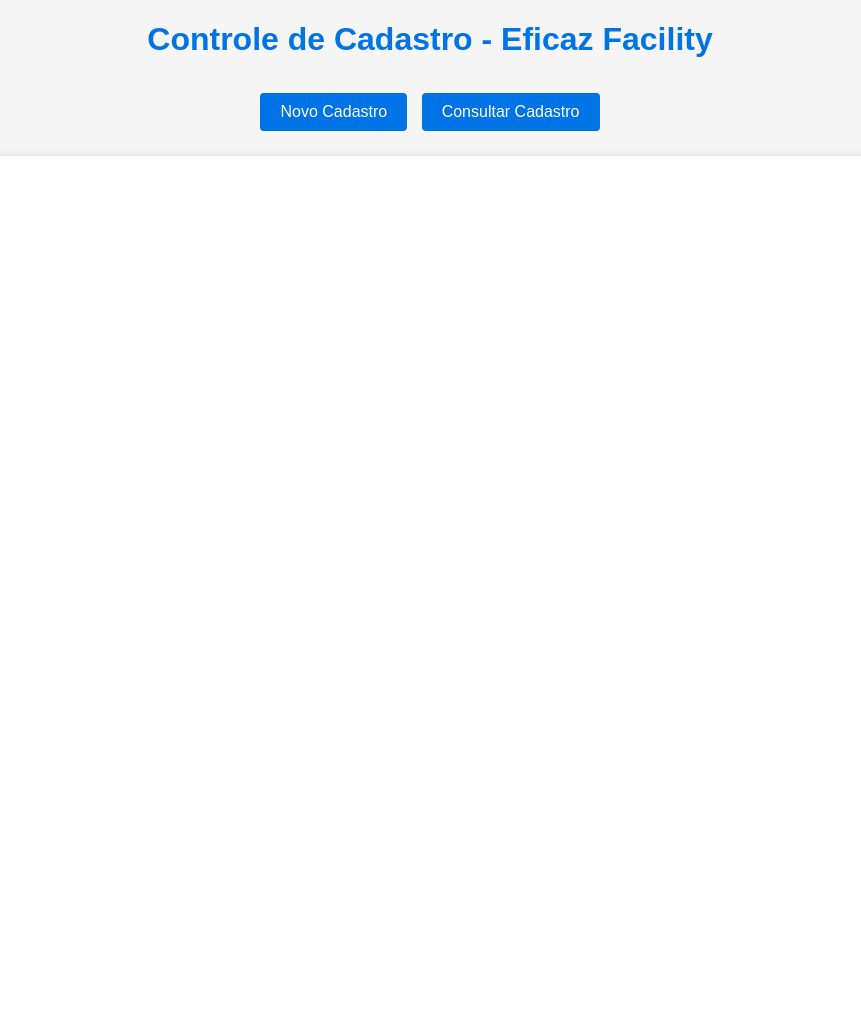
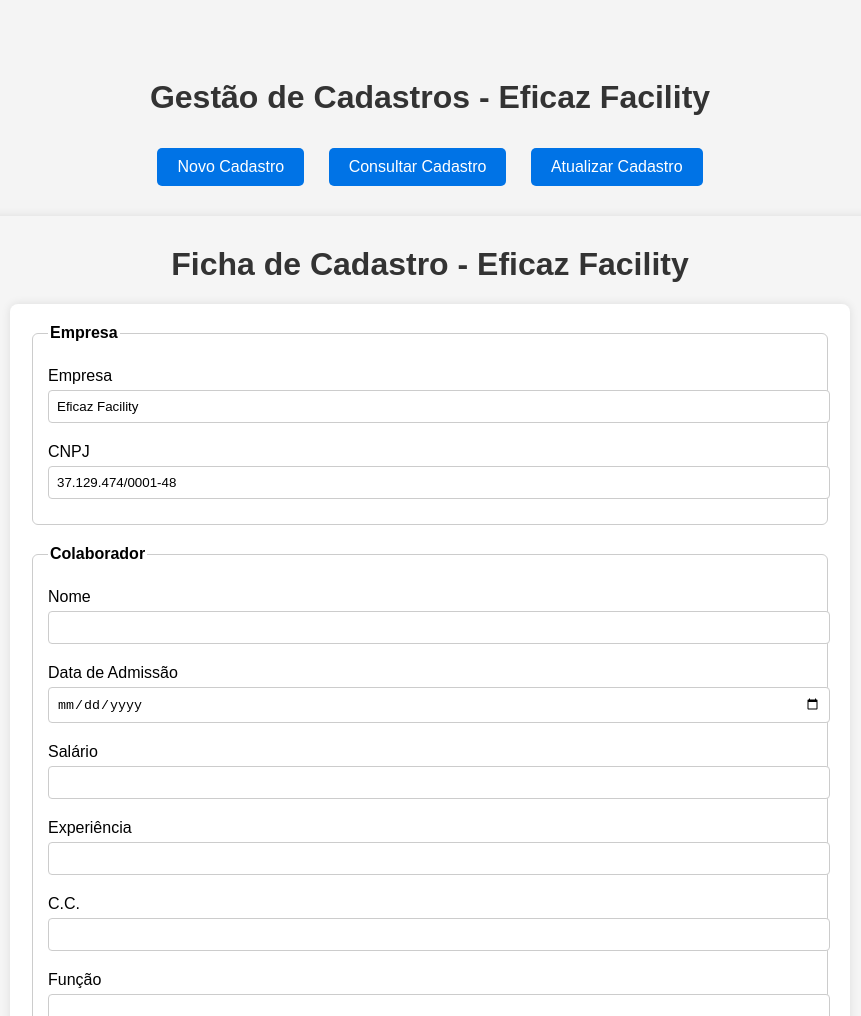
Before and after one commit to leofogaca/eficaz, a plain HTML site: page index.html in a window 1280 px wide. Shown: the top 1016 px of the page, without its empty margins (210-1071 px from the left). Drawn offline with Linux system fonts and the light colour scheme.

Commit message:
Update index.html

```diff
--- a/index.html
+++ b/index.html
@@ -1,77 +1,56 @@
+
 <!DOCTYPE html>
 <html lang="pt-br">
 <head>
-  <meta charset="UTF-8" />
-  <title>Eficaz Facility - Controle de Cadastro</title>
+    <meta charset="UTF-8">
+    <title>Menu Principal - Eficaz Facility</title>
     <style>
         body {
             font-family: Arial, sans-serif;
-      margin: 20px;
-      background-color: #f5f5f5;
+            text-align: center;
+            background-color: #f4f4f4;
+            padding: 50px;
         }
-
         h1 {
-      text-align: center;
-      margin-bottom: 30px;
-      color: #0073e6;
+            color: #333;
         }
-
-    .menu {
-      text-align: center;
+        .button-container {
             margin-bottom: 20px;
         }
-
-    .menu button {
+        button {
+            padding: 10px 20px;
+            margin: 10px;
+            font-size: 16px;
+            cursor: pointer;
             background-color: #0073e6;
             color: white;
-      padding: 10px 20px;
             border: none;
-      margin: 5px;
-      border-radius: 4px;
-      cursor: pointer;
-      font-size: 16px;
+            border-radius: 5px;
         }
-
-    .menu button:hover {
+        button:hover {
             background-color: #005bb5;
         }
-
-    .conteudo {
-      max-width: 1000px;
-      margin: auto;
-      background-color: white;
-      padding: 20px;
+        iframe {
+            width: 90%;
+            height: 800px;
+            border: none;
             border-radius: 8px;
             box-shadow: 0 0 10px rgba(0,0,0,0.1);
-    }
-
-    iframe {
-      width: 100%;
-      height: 2000px;
-      border: none;
         }
     </style>
 </head>
 <body>
-  <h1>Controle de Cadastro - Eficaz Facility</h1>
-
-  <div class="menu">
-    <button onclick="carregar('formulario')">Novo Cadastro</button>
-    <button onclick="carregar('consulta')">Consultar Cadastro</button>
+    <h1>Gestão de Cadastros - Eficaz Facility</h1>
+    <div class="button-container">
+        <button onclick="carregarPagina('formulario_eficaz.html')">Novo Cadastro</button>
+        <button onclick="carregarPagina('consulta_eficaz.html')">Consultar Cadastro</button>
+        <button onclick="carregarPagina('atualizar_cadastro_eficaz.html')">Atualizar Cadastro</button>
     </div>
-
-  <div class="conteudo">
-    <iframe id="iframe-conteudo" src=""></iframe>
-  </div>
+    <iframe id="conteudo" src="formulario_eficaz.html"></iframe>
 
     <script>
-    function carregar(tipo) {
-      const iframe = document.getElementById("iframe-conteudo");
-      if (tipo === "formulario") {
-        iframe.src = "formulario_eficaz.html";
-      } else if (tipo === "consulta") {
-        iframe.src = "consulta_eficaz.html";
-      }
+        function carregarPagina(pagina) {
+            document.getElementById('conteudo').src = pagina;
         }
     </script>
 </body>
```
Lines whose indentation alone changed are shown as unchanged.
